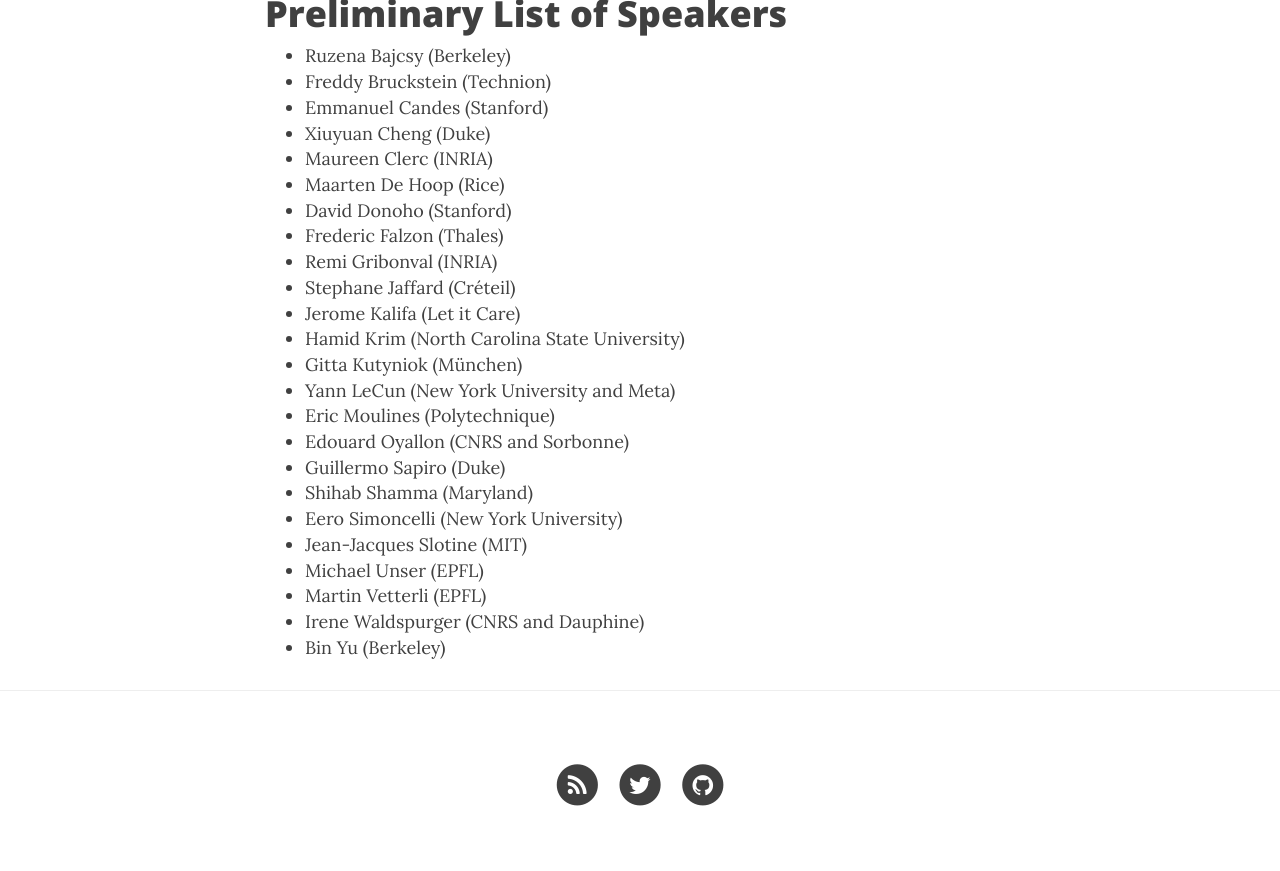
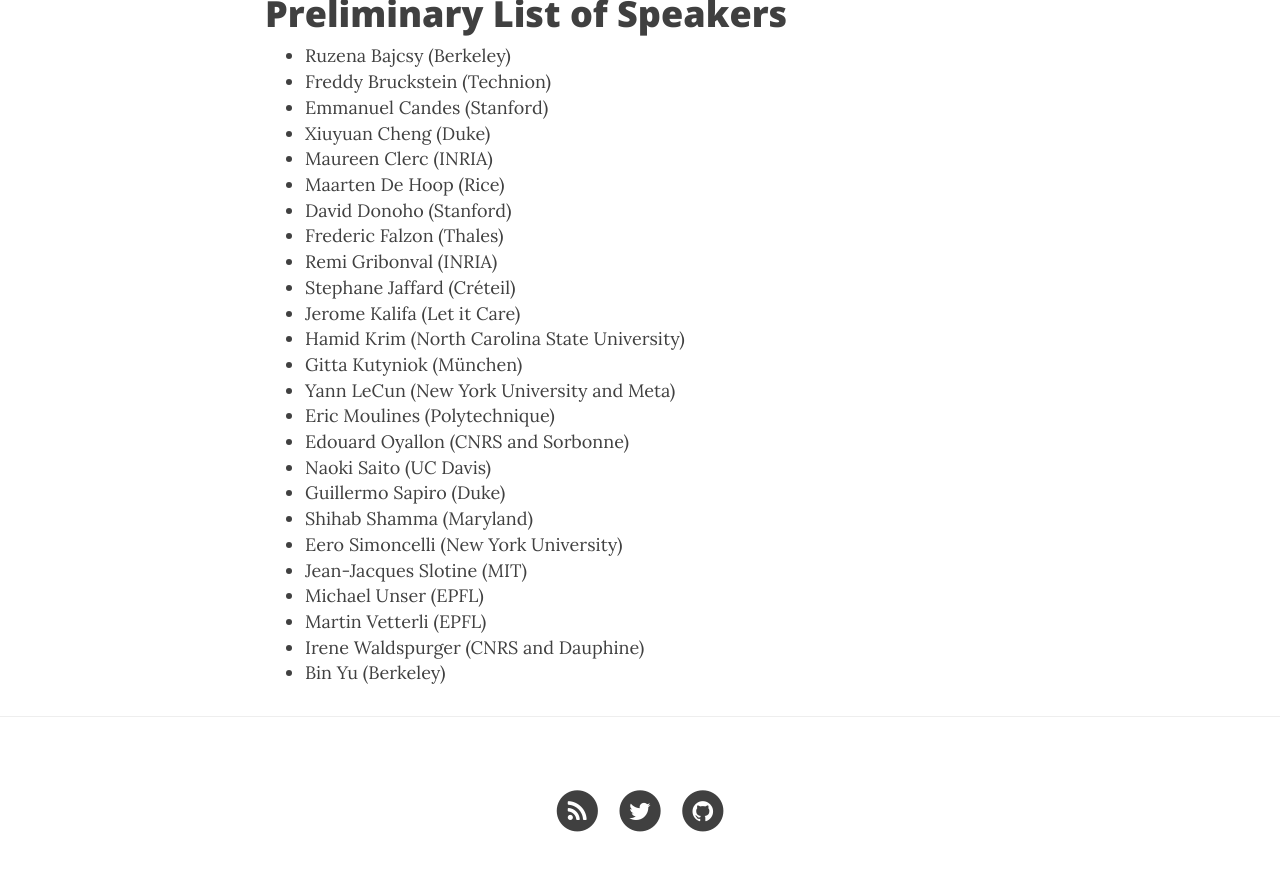
Before and after one commit to mallat60/mallat60.github.io, a Jekyll site: the page built from index.md, in a window 1280 px wide and 900 px high, scrolled down 727 px. Shown: the top 871 px of the window. Built offline with Jekyll 4.4.1, drawn with Linux system fonts in a browser that asks for light colours; nearby versions of some CDN libraries.

Commit message:
Update index.md

```diff
--- a/index.md
+++ b/index.md
@@ -36,6 +36,7 @@ Preliminary List of Speakers
 - [Yann LeCun](http://yann.lecun.com/) (New York University and Meta)
 - [Eric Moulines](http://www.cmapx.polytechnique.fr/~moulines/) (Polytechnique)
 - [Edouard Oyallon](https://edouardoyallon.github.io/) (CNRS and Sorbonne)
+- [Naoki Saito](https://www.math.ucdavis.edu/~saito/) (UC Davis)
 - [Guillermo Sapiro](https://ece.duke.edu/faculty/guillermo-sapiro) (Duke)
 - [Shihab Shamma](https://lsp.dec.ens.fr/fr/member/667/shihab-shamma) (Maryland)
 - [Eero Simoncelli](https://www.cns.nyu.edu/~eero/) (New York University)
```
